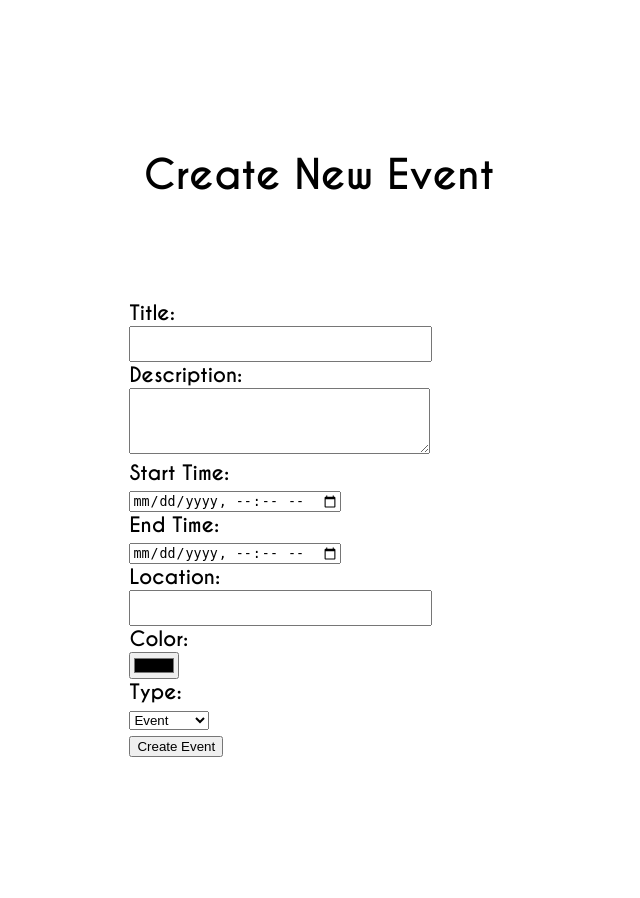
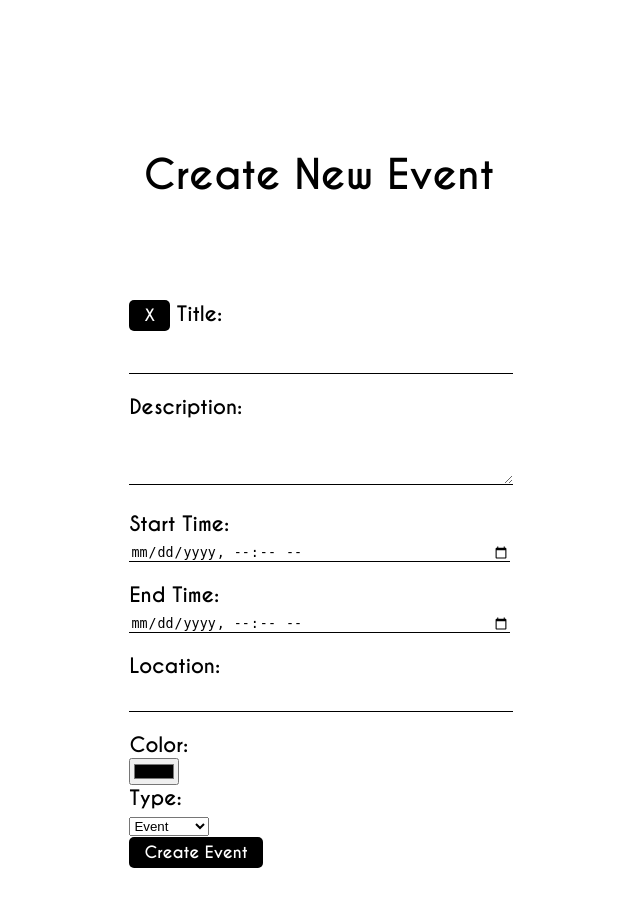
Before and after one commit to CMPE-131-BCBeez/Calendar-plus-plus, a Flask app: page /new_event in a window 1280 px wide. Shown: the whole page, without its empty margins (321-961 px from the left). Before the commit the page ends 757 px from the top, so only its background shows below. Run offline with Flask 3, Linux system fonts and the light colour scheme; the visitor is signed in with stand-in values (Sample User, id 1).

Commit message:
made progress on new event

```diff
--- a/templates/new_event.html
+++ b/templates/new_event.html
@@ -8,20 +8,22 @@
 </h1>
 <div class="container">
     <form action="/new_event" method="POST">
+    <button type="button" id="closeDialogButton" class="BlackButton">X</button>
+
     <label for="title">Title:</label><br>
-    <input type="text" id="title" name="title" required><br>
+    <input type="text" id="title" name="title" class="input-field" required><br>
 
     <label for="description">Description:</label><br>
-    <textarea id="description" name="description"></textarea><br>
+    <textarea id="description" name="description" class="input-field"></textarea><br>
 
     <label for="start_time">Start Time:</label><br>
-    <input type="datetime-local" id="start_time" name="start_time" required><br>
+    <input type="datetime-local" id="start_time" name="start_time" class="input-field" required><br>
 
     <label for="end_time">End Time:</label><br>
-    <input type="datetime-local" id="end_time" name="end_time" required><br>
+    <input type="datetime-local" id="end_time" name="end_time" class="input-field"required><br>
 
     <label for="location">Location:</label><br>
-    <input type="text" id="location" name="location"><br>
+    <input type="text" id="location" name="location" class="input-field"><br>
 
     <label for="color">Color:</label><br>
     <input type="color" id="color" name="color" value="#000000"><br>
@@ -33,7 +35,7 @@
         <option value="BIRTHDAY">Birthday</option>
     </select><br>
 
-    <input type="submit" value="Create Event">
+    <input type="submit" value="Create Event" class="BlackButton">
 </form>
 </div>
 
```
Also changed, not shown: static/dayly_view_script.js (+9 -1 lines), static/monthly_view_script.js (+24 -0 lines), templates/monthly_calendar.html (+14 -2 lines).
